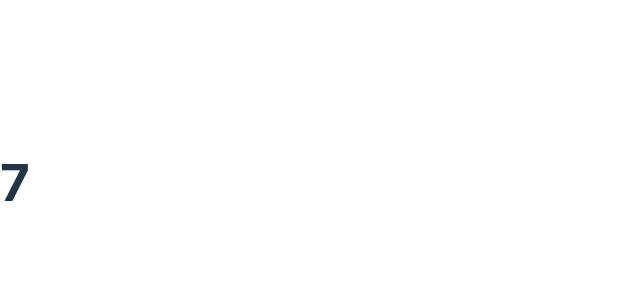
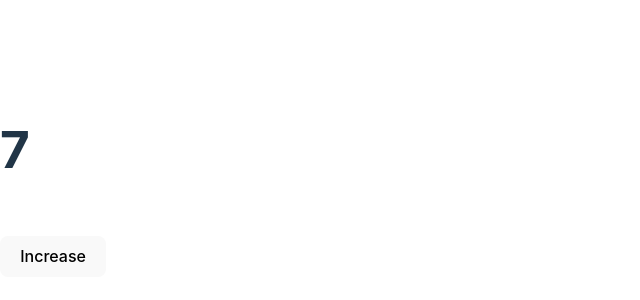
Before and after one commit to yashksaini-coder/React-fundamentals, a React (Vite) app: page / in a window 1280 px wide. Shown: the part 218-518 px from the top of the page, without its empty margins (0-640 px from the left). Built offline with nearby package versions, Linux system fonts and the light colour scheme.

Commit message:
refactor: 💡 Remove strictmode from main.jsx to print log once

```diff
--- a/src/App.jsx
+++ b/src/App.jsx
@@ -1,4 +1,4 @@
-import React, { useState } from 'react';
+import { useState } from 'react';
 
 function App (){
   return(
@@ -12,13 +12,20 @@ function Counter(){
 
   let [count, setCount] = useState(0);
 
+  console.log("render function called");
   setInterval(() => {
     setCount(count + 1);
   }, 1000);
 
+  function increase(){
+    setCount(count + 1);
+  }
+
   return (
     <div>
       <h1 id="text">{count}</h1>
+      <br></br>
+      <button onClick={increase}>Increase</button>
     </div>
   )
 
--- a/src/main.jsx
+++ b/src/main.jsx
@@ -4,7 +4,5 @@ import App from './App.jsx'
 import './index.css'
 
 createRoot(document.getElementById('root')).render(
-  <StrictMode>
     <App />
-  </StrictMode>,
 )
```
